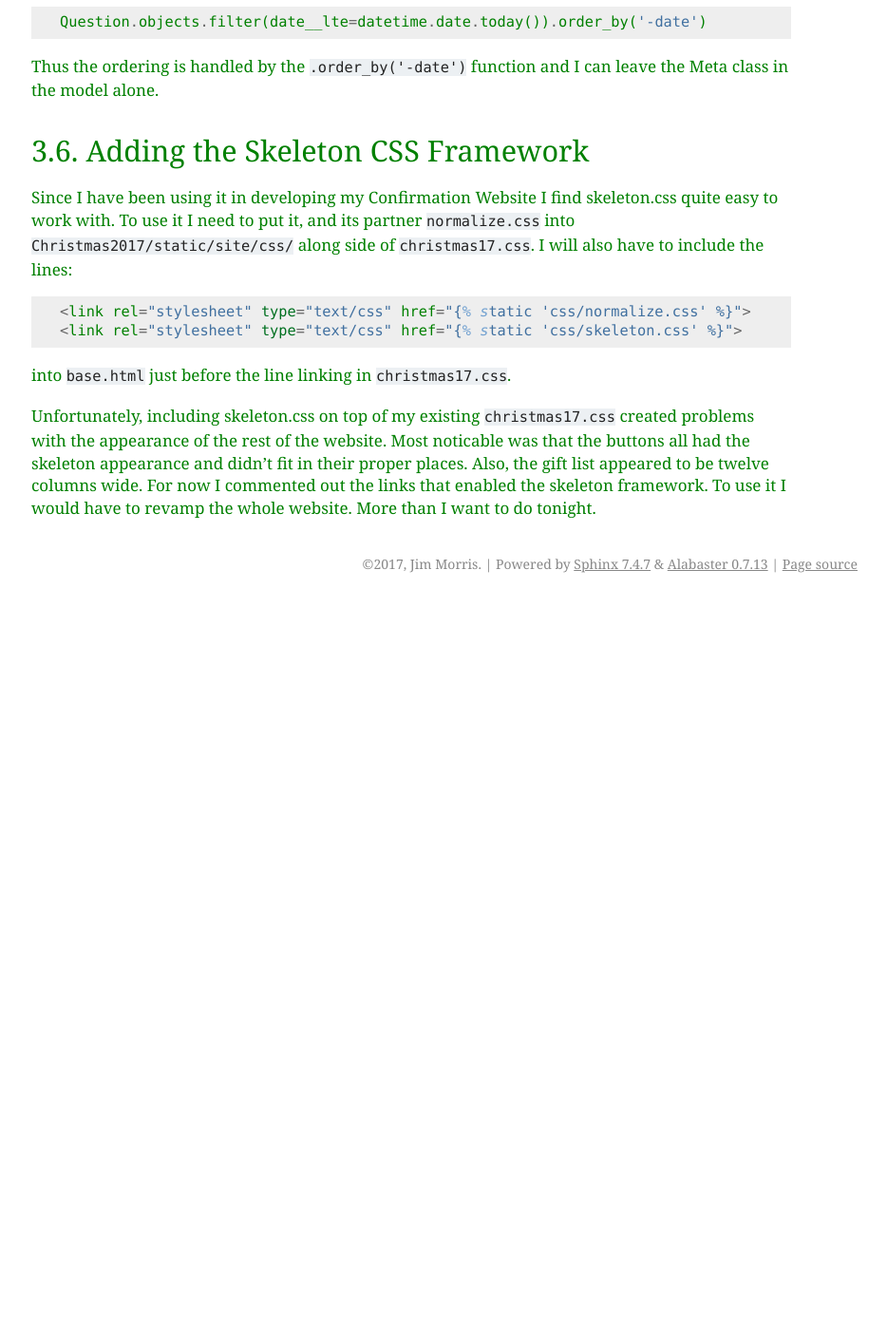
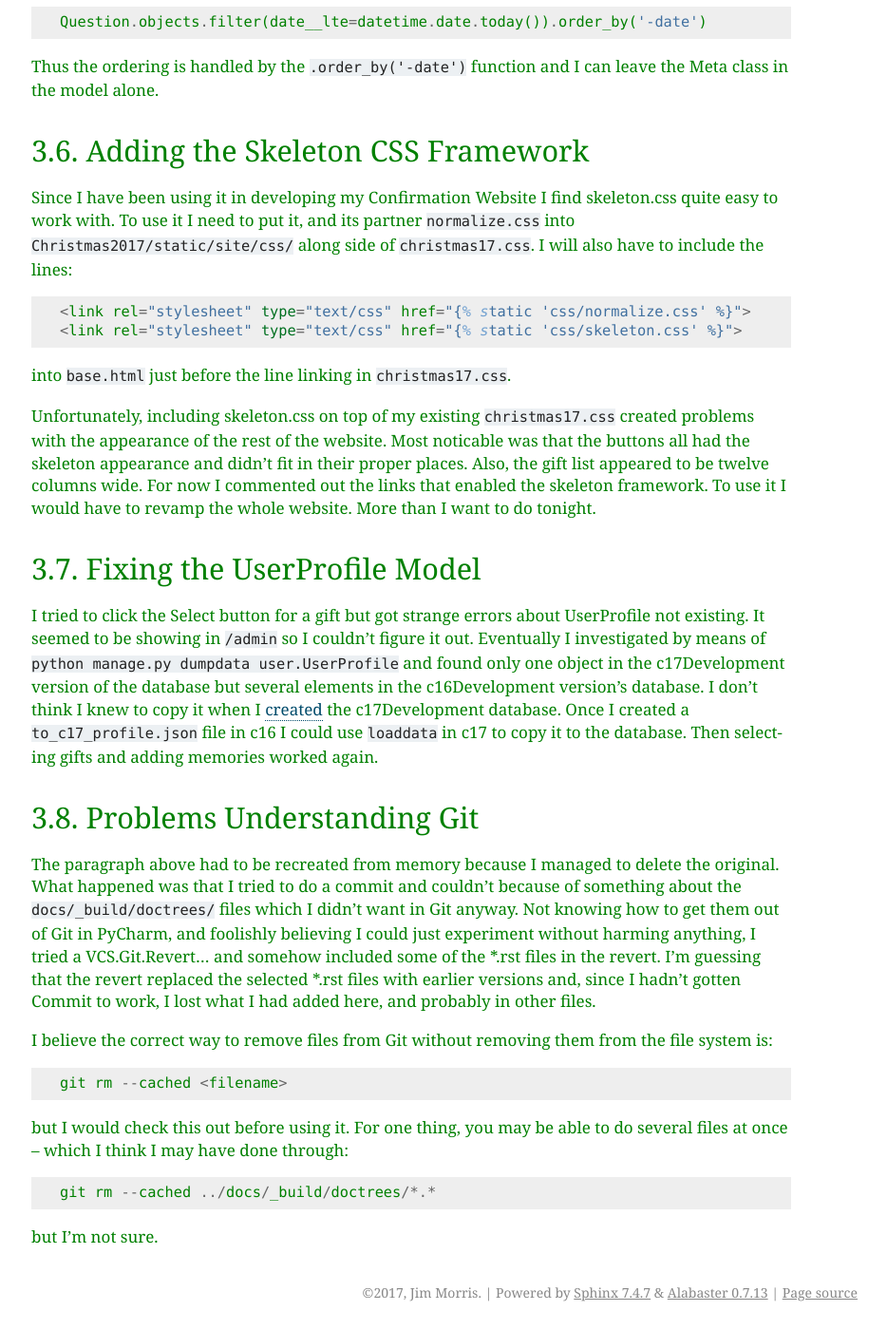
Before and after one commit to JMorris1575/christmas17, a Sphinx documentation site: the page built from docs/updating.rst, in a window 1280 px wide and 1400 px high, scrolled down 6977 px. Shown: the whole window at 95% size, without its empty margins (337-1271 px from the left). Built offline with Sphinx 7.4.7, drawn with Linux system fonts in a browser that asks for light colours; before the commit the page ends 7610 px from its top, so only the background shows below that; some of the changed text lies outside the part shown.

Commit message:
Restored entries to docs deleted by Revert

```diff
--- a/docs/c17conversion.rst
+++ b/docs/c17conversion.rst
@@ -103,6 +103,8 @@ Then I did a ``manage.py migrate`` and got this response::
     Applying question.0002_auto_20171024_2115... OK
 
 .. index:: Database; copying data
+
+.. _copy_database:
 
 Copying Data to c17Database from c16database
 ********************************************
--- a/docs/updating.rst
+++ b/docs/updating.rst
@@ -349,3 +349,38 @@ Unfortunately, including skeleton.css on top of my existing ``christmas17.css``
 the rest of the website. Most noticable was that the buttons all had the skeleton appearance and didn't fit in their
 proper places. Also, the gift list appeared to be twelve columns wide. For now I commented out the links that enabled
 the skeleton framework. To use it I would have to revamp the whole website. More than I want to do tonight.
+
+.. index:: Problems; user profile model
+
+Fixing the UserProfile Model
+----------------------------
+
+I tried to click the Select button for a gift but got strange errors about UserProfile not existing. It seemed to be
+showing in ``/admin`` so I couldn't figure it out. Eventually I investigated by means of
+``python manage.py dumpdata user.UserProfile`` and found only one object in the c17Development version of the database
+but several elements in the c16Development version's database. I don't think I knew to copy it when I
+:ref:`created<copy_database>` the c17Development database. Once I created a ``to_c17_profile.json`` file in c16 I could
+use ``loaddata`` in c17 to copy it to the database. Then selecting gifts and adding memories worked again.
+
+.. index:: Problems; git
+
+Problems Understanding Git
+--------------------------
+
+The paragraph above had to be recreated from memory because I managed to delete the original. What happened was that I
+tried to do a commit and couldn't because of something about the ``docs/_build/doctrees/`` files which I didn't want in
+Git anyway. Not knowing how to get them out of Git in PyCharm, and foolishly believing I could just experiment without
+harming anything, I tried a VCS.Git.Revert... and somehow included some of the \*.rst files in the revert. I'm guessing
+that the revert replaced the selected \*.rst files with earlier versions and, since I hadn't gotten Commit to work, I
+lost what I had added here, and probably in other files.
+
+I believe the correct way to remove files from Git without removing them from the file system is::
+
+    git rm --cached <filename>
+
+but I would check this out before using it. For one thing, you may be able to do several files at once -- which I think
+I may have done through::
+
+    git rm --cached ../docs/_build/doctrees/*.*
+
+but I'm not sure.
```
Also changed, not shown: 11 other files.
